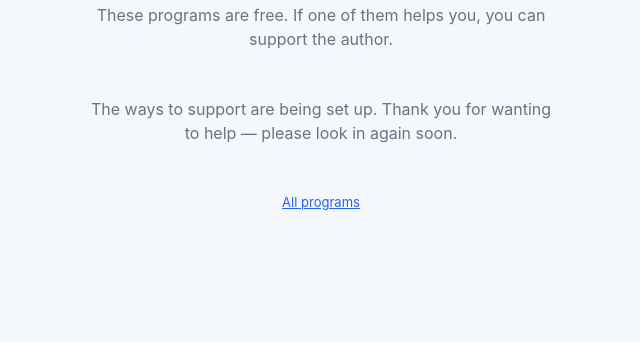
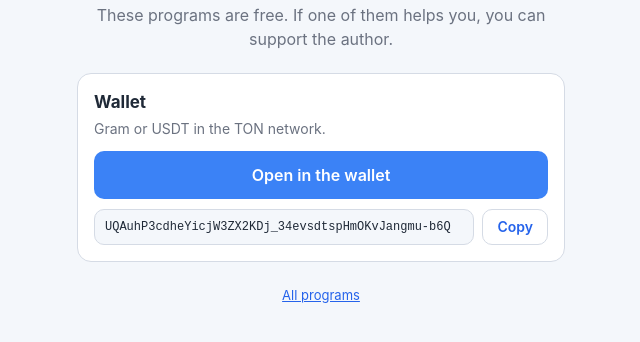
Before and after one commit to moskva1988/moskva1988.github.io, a plain HTML site: page support/index.html in a window 1280 px wide. Shown: the part 70-412 px from the top of the page, without its empty margins (319-959 px from the left). Drawn offline with Linux system fonts and the light colour scheme.

Commit message:
The pages are updated

```diff
--- a/support/index.html
+++ b/support/index.html
@@ -47,7 +47,7 @@
 const WAYS = [
   { title: "Bank card", note: "Any card. The payment page opens in the browser.", url: "" },
   { title: "Telegram",  note: "Opens the support bot in Telegram.",               url: "" },
-  { title: "Wallet",    note: "Gram or USDT in the TON network.",                 address: "" },
+  { title: "Wallet",    note: "Gram or USDT in the TON network.",                 address: "UQAuhP3cdheYicjW3ZX2KDj_34evsdtspHmOKvJangmu-b6Q" },
   { title: "MarTrust",  note: "Crew-to-Crew: a free transfer between MarTrust accounts.", url: "" },
 ];
 // ---- The programs that send people here: page.../support/?app=<key> ----
```
